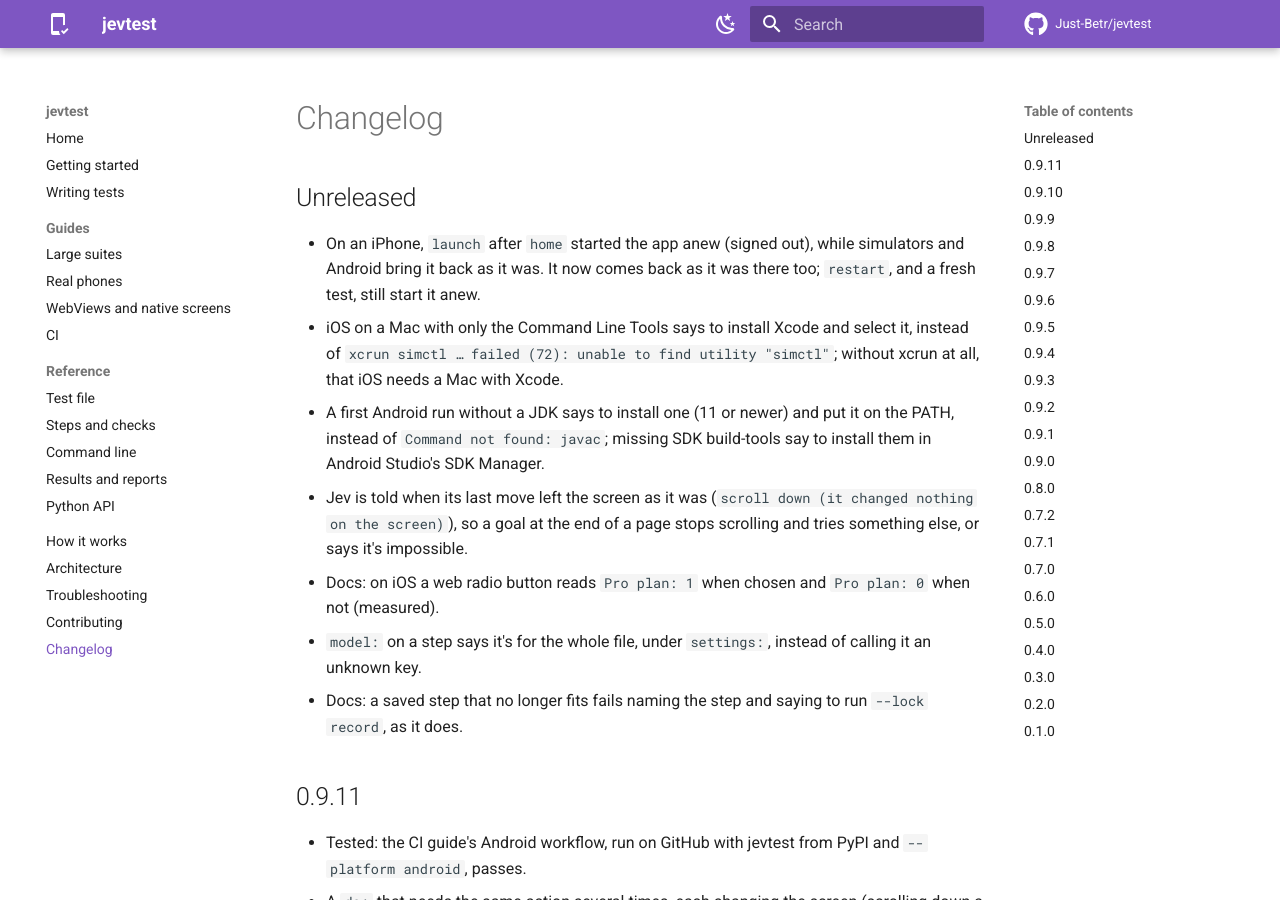
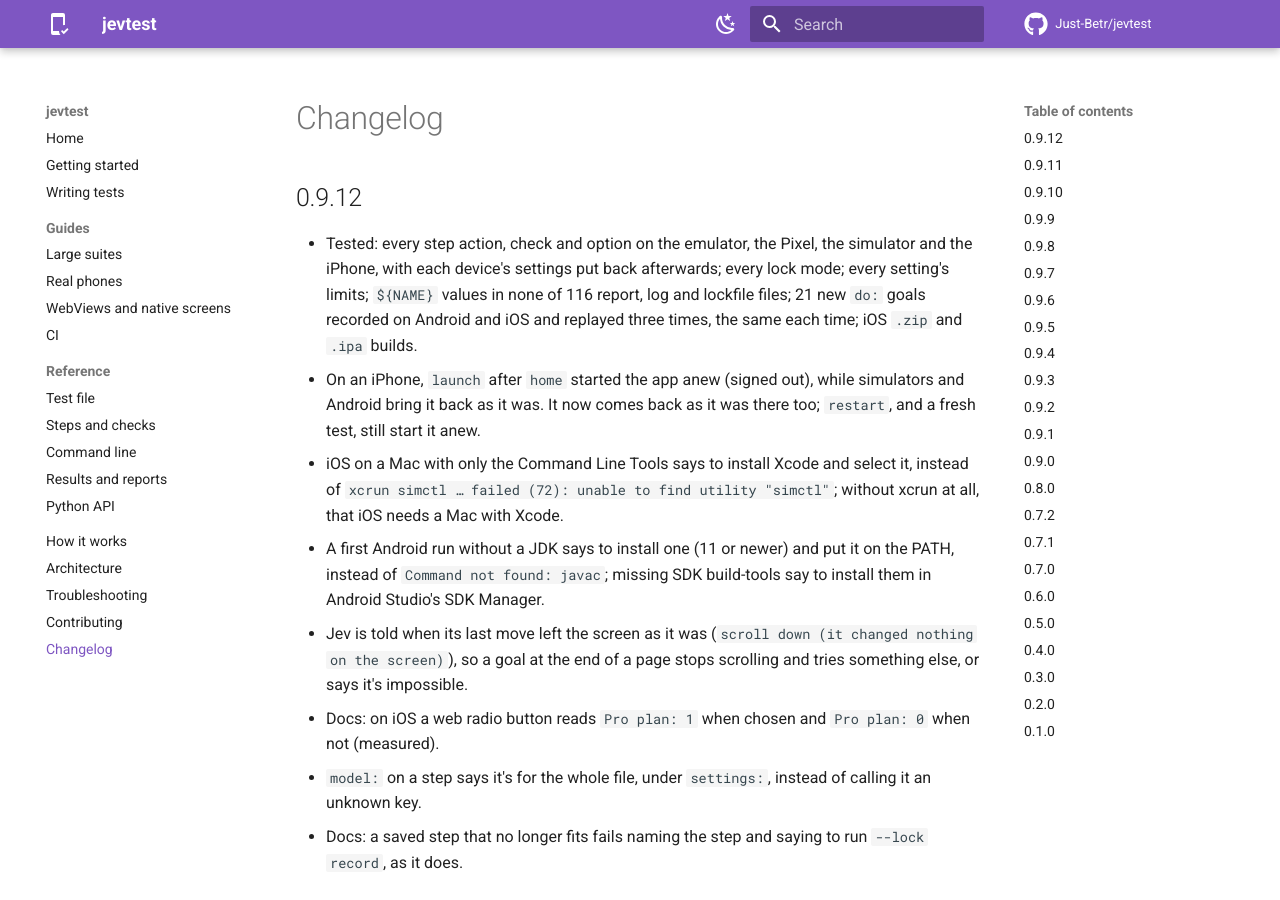
Before and after one commit to Just-Betr/jevtest, an MkDocs documentation site: the page built from docs/changelog.md, in a window 1280 px wide and 900 px high. Built offline with MkDocs 1.6.1 and Material for MkDocs 9.7.7, drawn with Linux system fonts in a browser that asks for light colours; comment, search, counter and statistics services are not loaded.

Commit message:
0.9.12: iPhone launch keeps a running app; clearer setup errors; Jev told what changed nothing
Co-Authored-By: Claude Opus 5.5 <noreply@anthropic.com>

````diff
--- a/CHANGELOG.md
+++ b/CHANGELOG.md
@@ -1,7 +1,11 @@
 # Changelog
 
-## Unreleased
+## 0.9.12
 
+- Tested: every step action, check and option on the emulator, the Pixel, the simulator and the iPhone, with each
+  device's settings put back afterwards; every lock mode; every setting's limits; `${NAME}` values in none of 116
+  report, log and lockfile files; 21 new `do:` goals recorded on Android and iOS and replayed three times, the same
+  each time; iOS `.zip` and `.ipa` builds.
 - On an iPhone, `launch` after `home` started the app anew (signed out), while simulators and Android bring it back
   as it was. It now comes back as it was there too; `restart`, and a fresh test, still start it anew.
 - iOS on a Mac with only the Command Line Tools says to install Xcode and select it, instead of `xcrun simctl … failed
--- a/docs/getting-started.md
+++ b/docs/getting-started.md
@@ -82,7 +82,7 @@ jevtest run tests.yaml --lock record --out results
 Both flags are required, so every run says how it treats the lockfile and where its results go.
 
 ```console
-jevtest 0.9.11 · android · emulator-5554 · dev.jevtest.jevtest_demo · jev-1.13.0 · lockfile: record
+jevtest 0.9.12 · android · emulator-5554 · dev.jevtest.jevtest_demo · jev-1.13.0 · lockfile: record
 
 ▶ App opens on the sign-in screen
   ✓ expect: The sign in screen is showing — Jev 0.98
--- a/jevtest/__init__.py
+++ b/jevtest/__init__.py
@@ -1,3 +1,3 @@
 """jevtest: plain-English end-to-end tests for Android and iOS apps, driven by TypeSafe's Jev."""
 
-__version__ = "0.9.11"
+__version__ = "0.9.12"
````
Also changed, not shown: README.md (+1 -1 lines), docs/index.md (+1 -1 lines).
